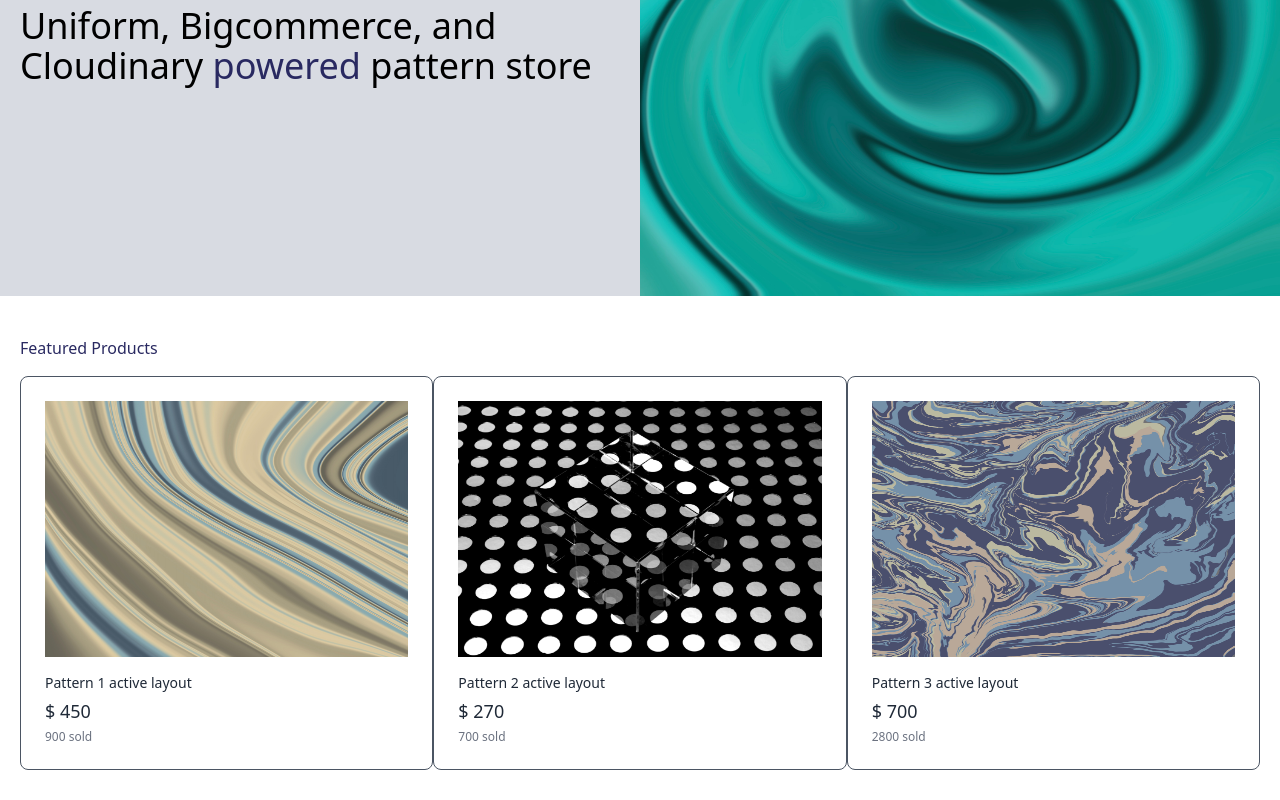
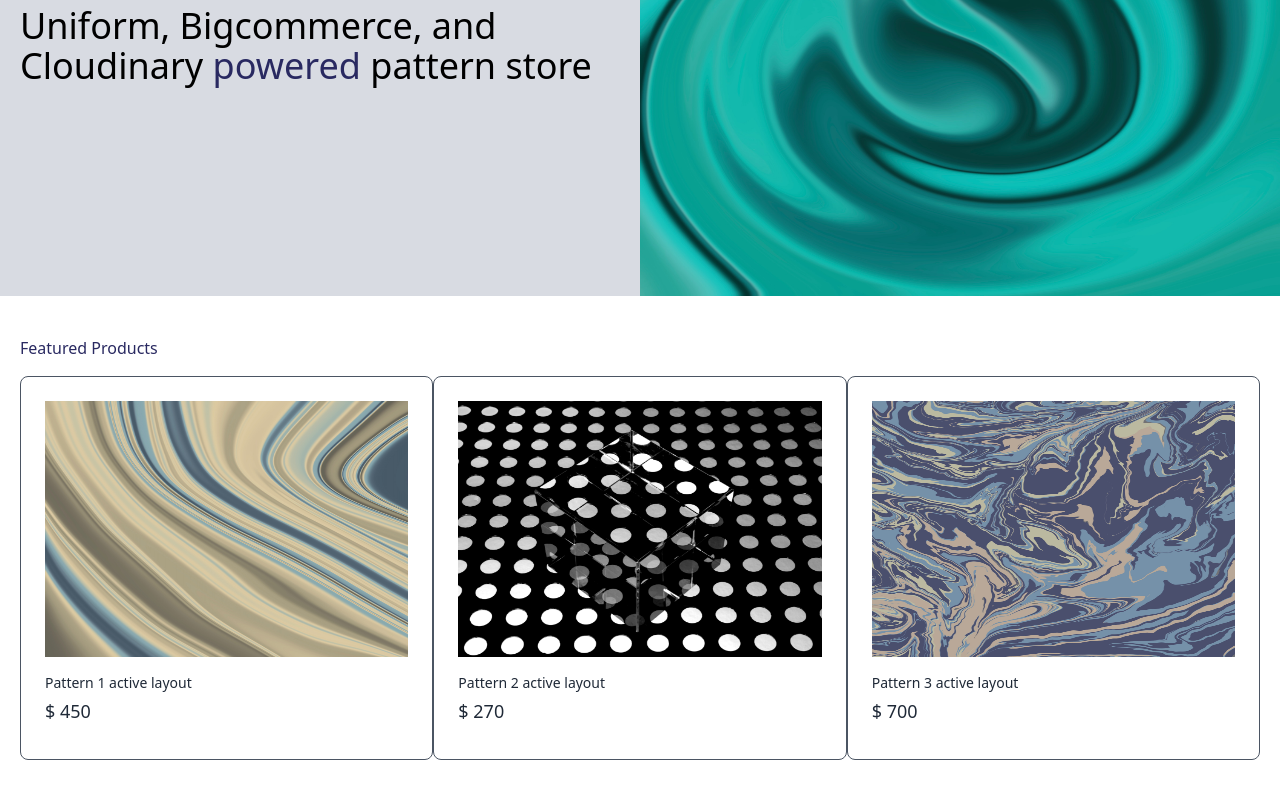
Before and after one commit to Mr-Malomz/commerce-img, a Next.js app: page / in a window 1280 px wide. Shown: the part 276-1076 px from the top of the page. Built offline with nearby package versions, Linux system fonts and the light colour scheme.

Commit message:
ui cleanup

```diff
--- a/components/Item.js
+++ b/components/Item.js
@@ -1,6 +1,6 @@
 import React from 'react';
 
-export const Item = ({ img, title, price, totalSold }) => {
+export const Item = ({ img, title, price }) => {
   return (
     <div className='h-full border border-gray-600 rounded-lg p-6'>
       <img
@@ -10,7 +10,6 @@ export const Item = ({ img, title, price, totalSold }) => {
       />
       <p className='text-gray-800 mb-1 text-sm'>{title}</p>
       <h5 className='text-gray-800 mb-1 font-medium text-lg'>$ {price}</h5>
-      <p className='text-gray-500 text-xs'>{totalSold} sold</p>
     </div>
   );
 };
```
